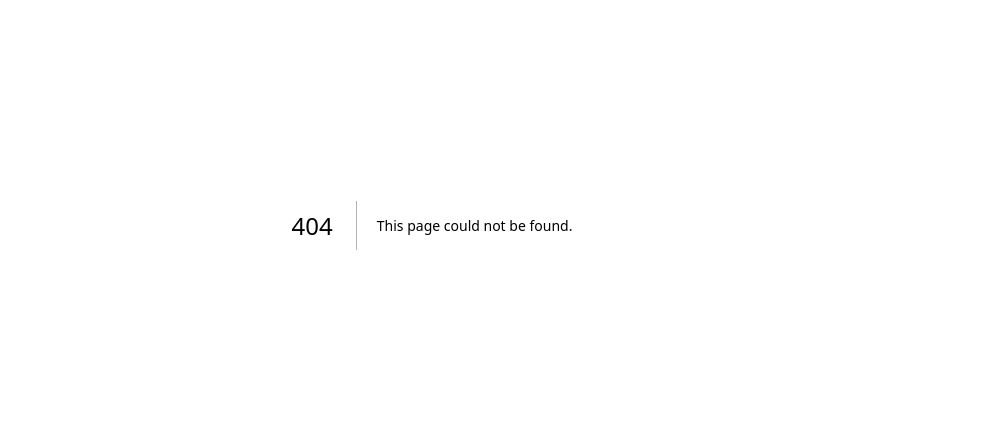
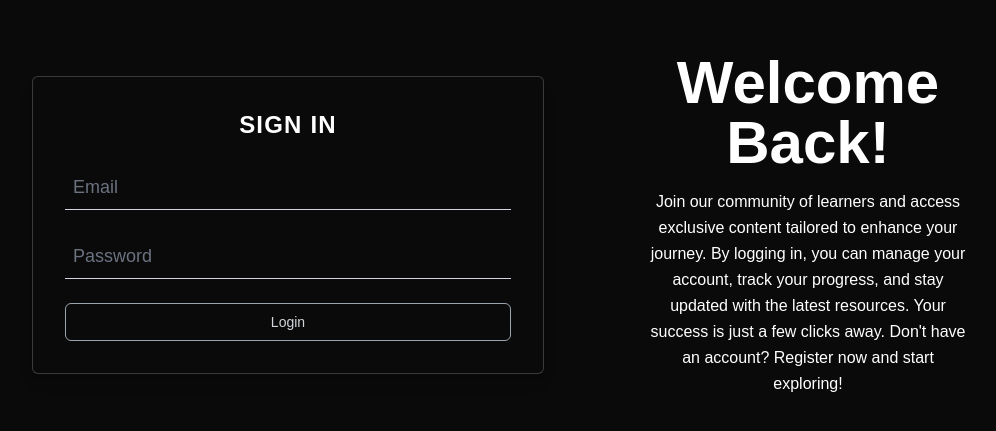
Before and after one commit to CheCasaProyect/loginyregister, a Next.js app: page /login in a window 1280 px wide. Before the commit this address had no page. Shown: the part 175-606 px from the top of the page, without its empty margins (208-1204 px from the left). Built offline with nearby package versions, Linux system fonts and the light colour scheme.

Commit message:
feature (app/login) create login

```diff
--- /dev/null
+++ b/src/app/login/page.tsx
@@ -0,0 +1,129 @@
+"use client";
+import { Formik, Form, Field, ErrorMessage } from "formik";
+import { useRouter } from "next/navigation";
+import * as Yup from "yup";
+import { useState } from "react";
+import React from "react";
+
+const Login = () => {
+  const [error, setError] = useState("");
+  const [successMessage, setSuccessMessage] = useState("");
+  const router = useRouter();
+
+  const initialValues = {
+    email: "",
+    password: "",
+  };
+
+  const validationSchema = Yup.object({
+    email: Yup.string().email("Formato de email inválido").required("Email es obligatorio"),
+    password: Yup.string().required("Contraseña es obligatoria"),
+  });
+
+  const handleSubmit = async (values: typeof initialValues, { setSubmitting }: any) => {
+    setError("");
+    setSuccessMessage("");
+//cambiar enrutado a back cuando este
+    try {
+      const response = await fetch("http://localhost:3002/users/login", {
+        method: "POST",
+        headers: {
+          "Content-Type": "application/json",
+        },
+        body: JSON.stringify(values),
+      });
+
+      if (!response.ok) {
+        if (response.status === 401) {
+          setError("Credenciales incorrectas. Intentá de nuevo");
+        } else {
+          throw new Error("Error al iniciar sesión. Intentá de nuevo.");
+        }
+        return;
+      }
+
+      const data = await response.json();
+      const { token, name, email: userEmail, address, phone } = data.user;
+      const userData = { name, email: userEmail, address, phone };
+      localStorage.setItem("token", data.token);
+      localStorage.setItem("user", JSON.stringify(userData));
+
+      setSuccessMessage("Login successful!");
+      setError("");
+
+      router.push("/collections");
+    } catch (error) {
+      if (error instanceof Error) {
+        setError(error.message);
+      } else {
+        setError("An unknown error occurred.");
+      }
+    } finally {
+      setSubmitting(false); // Detiene el estado de envío de Formik
+    }
+  };
+
+  return (
+    <div className="flex items-center justify-center min-h-screen bg-[#0a0a0a] text-white">
+      <div className="w-full max-w-lg p-8 bg-[#0a0a0a] bg-opacity-80 border border-white/20 rounded-md shadow-lg space-y-6 ml-60">
+        <h2 className="text-2xl font-bold text-center tracking-wider">SIGN IN</h2>
+
+        {error && <p className="text-red-500 text-center">{error}</p>}
+        {successMessage && <p className="text-green-500 text-center">{successMessage}</p>}
+
+        <Formik
+          initialValues={initialValues}
+          validationSchema={validationSchema}
+          onSubmit={handleSubmit}
+        >
+          {({ isSubmitting }) => (
+            <Form className="space-y-6">
+              <div className="relative">
+                <label className="sr-only">Email</label>
+                <Field
+                  type="email"
+                  name="email"
+                  className="w-full bg-transparent border-b border-gray-300 text-lg text-gray-300 placeholder-gray-500 focus:outline-none p-2"
+                  placeholder="Email"
+                />
+                <ErrorMessage name="email" component="div" className="text-red-500" />
+              </div>
+
+              <div className="relative">
+                <label className="sr-only">Password</label>
+                <Field
+                  type="password"
+                  name="password"
+                  className="w-full bg-transparent border-b border-gray-300 text-lg text-gray-300 placeholder-gray-500 focus:outline-none p-2"
+                  placeholder="Password"
+                />
+                <ErrorMessage name="password" component="div" className="text-red-500" />
+              </div>
+
+              <div className="flex justify-between mt-6 space-x-4">
+                <button
+                  type="submit"
+                  className="flex-1 border border-gray-400 text-gray-300 text-sm py-2 rounded-md hover:bg-gray-700 transition duration-300"
+                  disabled={isSubmitting}
+                >
+                  {isSubmitting ? "Logging in..." : "Login"}
+                </button>
+              </div>
+            </Form>
+          )}
+        </Formik>
+      </div>
+
+      <div className="flex-1 text-center flex items-center justify-center">
+        <div className="max-w-xs text-white">
+          <h2 className="text-6xl font-bold mb-4">Welcome Back!</h2>
+          <p className="leading-relaxed">
+            Join our community of learners and access exclusive content tailored to enhance your journey. By logging in, you can manage your account, track your progress, and stay updated with the latest resources. Your success is just a few clicks away. Don't have an account? Register now and start exploring!
+          </p>
+        </div>
+      </div>
+    </div>
+  );
+};
+
+export default Login;
```
